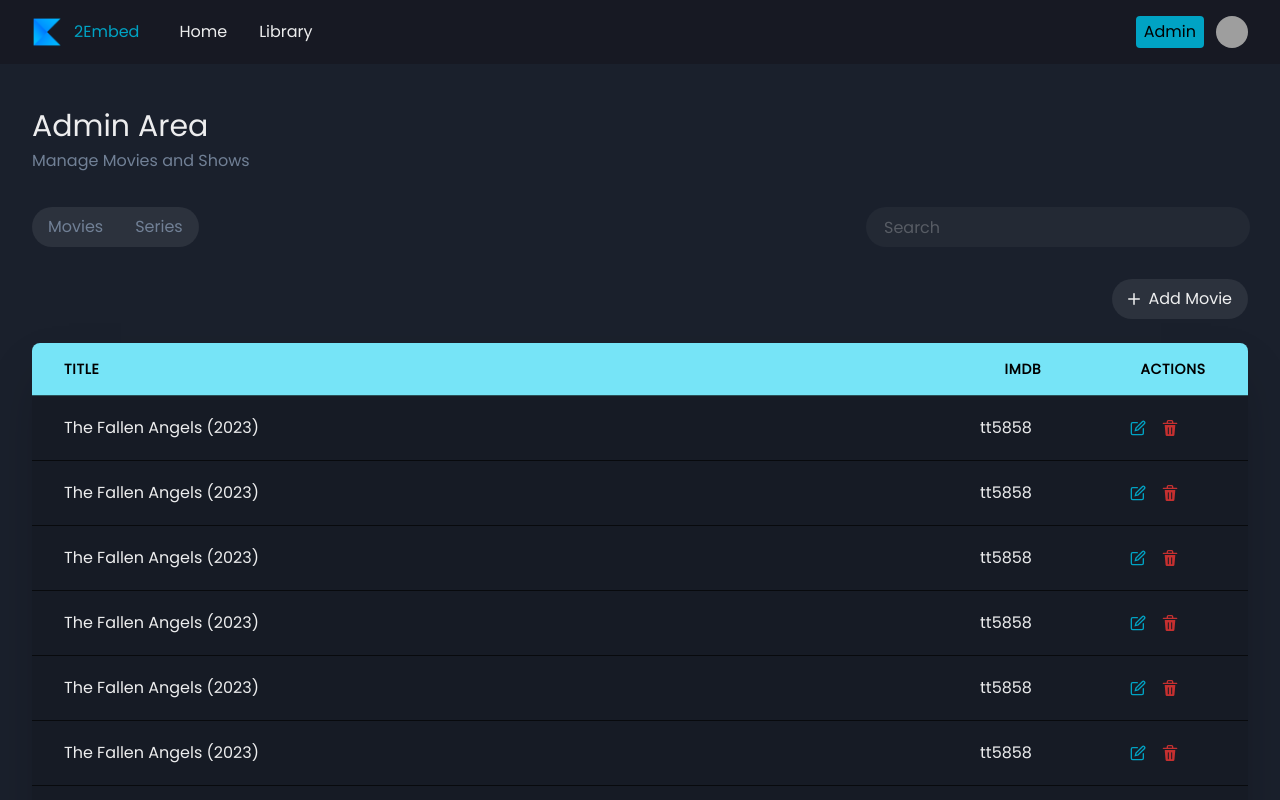
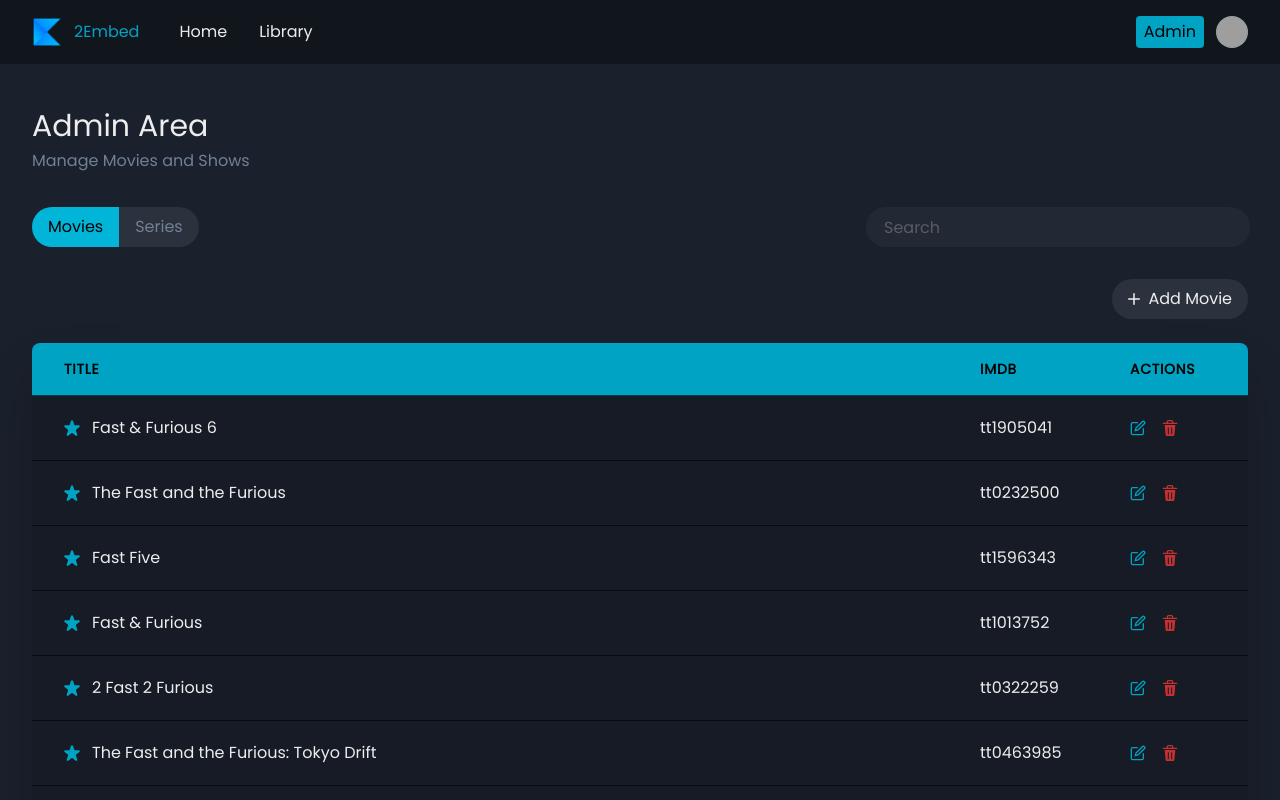
Before and after one commit to bertorepo/2embed, a React (Create React App) app: page /admin in a window 1280 px wide. Shown: the top 800 px of the page. Built offline with nearby package versions, Linux system fonts and the light colour scheme; data requests are answered from the project's data file; grey boxes are pictures that could not be loaded.

Commit message:
Add: cna filter list in Admin Area

```diff
--- a/src/components/AppBar.jsx
+++ b/src/components/AppBar.jsx
@@ -66,7 +66,7 @@ function AppBar() {
 
   return (
     <>
-      <Box bg={useColorModeValue("gray.100", "gray.900")} px={4}>
+      <Box bg="blackAlpha.500" px={4}>
         <Container maxW="8xl">
           <Flex h={16} alignItems={"center"} justifyContent={"space-between"}>
             <IconButton
@@ -155,9 +155,21 @@ function AppBar() {
 
           {isOpen && (
             <Box pb={4} display={{ md: "none" }}>
-              <Stack as={"nav"} spacing={4}>
+              <Stack
+                sx={{
+                  listStyleType: "none",
+                }}
+                as={"nav"}
+                spacing={4}
+              >
                 {navLinks.map((link) => (
-                  <NavLink key={link.label}>{link.label}</NavLink>
+                  <CustomLink
+                    key={link.label}
+                    to={link.path}
+                    style={isActiveStyle}
+                  >
+                    <NavLink>{link.label}</NavLink>
+                  </CustomLink>
                 ))}
               </Stack>
             </Box>
--- a/src/components/Card.jsx
+++ b/src/components/Card.jsx
@@ -19,6 +19,10 @@ function Card({ movie }) {
           display={"flex"}
           flexDirection={"column"}
           cursor={"pointer"}
+          _hover={{
+            bg: "blackAlpha.600",
+            transition: "all .8s",
+          }}
           sx={{
             height: "full",
           }}
--- /dev/null
+++ b/src/hooks/use-filter-list.js
@@ -0,0 +1,25 @@
+import { useState, useMemo } from "react";
+import { useMovieContext } from "./use-movie-context";
+
+export const useFilterList = (type = "movie") => {
+  const [currentType, setCurrentType] = useState(type);
+  const { filterData } = useMovieContext();
+
+  useMemo(() => {
+    filterData(currentType);
+  }, [currentType, filterData]);
+
+  const handleFilterData = (type) => {
+    // this will prevent from fetchinf from server again if current type is
+    // the same as type argument
+    if (currentType && currentType === type) {
+      return;
+    }
+
+    if (type) {
+      setCurrentType(type);
+    }
+  };
+
+  return { currentType, handleFilterData };
+};
--- a/src/pages/admin/AdminPage.jsx
+++ b/src/pages/admin/AdminPage.jsx
@@ -4,18 +4,65 @@ import ButtonGroup from "../../components/ButtonGroup";
 import CustomButton from "../../components/CustomButton";
 import InputField from "../../components/InputField";
 import ListTable from "./components/ListTable";
-import { Box } from "@chakra-ui/react";
-import { AddIcon } from "@chakra-ui/icons";
+import { Box, Flex, HStack, Icon, Td } from "@chakra-ui/react";
+import { AddIcon, StarIcon } from "@chakra-ui/icons";
+import { DeleteIcon, EditIcon } from "@chakra-ui/icons";
+
+import { useFilterList } from "../../hooks/use-filter-list";
+import { useMovieContext } from "../../hooks/use-movie-context";
 
 function AdminPage() {
+  const { movies } = useMovieContext();
+  const { currentType, handleFilterData } = useFilterList();
+
+  const config = [
+    {
+      label: "title",
+      render: (item) => (
+        <>
+          <Flex alignItems="center" columnGap={3}>
+            <StarIcon color="cyan.600" /> {item.Title}
+          </Flex>
+        </>
+      ),
+    },
+    {
+      label: "IMDB",
+      render: (item) => item.imdbID,
+    },
+    {
+      label: "Actions",
+      render: (item) => (
+        <HStack spacing={4}>
+          <Icon color={"cyan.600"} as={EditIcon} />
+          <Icon color={"red.600"} as={DeleteIcon} />
+        </HStack>
+      ),
+    },
+  ];
+
+  const keyFn = (item) => {
+    return item.label;
+  };
+
   return (
     <BoxContainer>
       <Header pageHeading="Admin Area" pageSubHeading="Manage Movies and Shows">
         <ButtonGroup>
-          <CustomButton rounded color="gray.500">
+          <CustomButton
+            isActive={currentType === "movie" ? true : false}
+            onClick={() => handleFilterData("movie")}
+            rounded
+            color="gray.500"
+          >
             Movies
           </CustomButton>
-          <CustomButton rounded color="gray.500">
+          <CustomButton
+            isActive={currentType === "series" ? true : false}
+            onClick={() => handleFilterData("series")}
+            rounded
+            color="gray.500"
+          >
             Series
           </CustomButton>
         </ButtonGroup>
@@ -34,10 +81,10 @@ function AdminPage() {
           leftIcon={<AddIcon h={3} w={3} />}
           rounded
         >
-          Add Movie
+          {currentType === "movie" ? "Add Movie" : "Add Series"}
         </CustomButton>
       </Box>
-      <ListTable />
+      <ListTable keyFn={keyFn} data={movies} config={config} />
     </BoxContainer>
   );
 }
--- a/src/pages/admin/components/ListTable.jsx
+++ b/src/pages/admin/components/ListTable.jsx
@@ -7,13 +7,40 @@ import {
   Th,
   Td,
   TableContainer,
-  HStack,
-  Icon,
 } from "@chakra-ui/react";
 
-import { DeleteIcon, EditIcon } from "@chakra-ui/icons";
+import { StarIcon } from "@chakra-ui/icons";
 
-function ListTable() {
+function ListTable({ config, data, keyFn }) {
+  const renderedHeaderRow = config.map((column) => {
+    return (
+      <Th
+        sx={{
+          width: column.label !== "title" ? "150px" : "",
+        }}
+        key={column.label}
+        color={"black"}
+      >
+        {column.label}
+      </Th>
+    );
+  });
+
+  const renderedColumnData = data.map((item) => {
+    const columnList = config.map((row) => {
+      return <Td key={row.label}>{row.render(item)}</Td>;
+    });
+
+    return (
+      <Tr
+        key={keyFn(item)}
+        _hover={{ bg: "blackAlpha.400", transition: "all 1s" }}
+      >
+        {columnList}
+      </Tr>
+    );
+  });
+
   return (
     <Box p={4} mt={2}>
       <TableContainer
@@ -24,48 +51,10 @@ function ListTable() {
         }}
       >
         <Table size="lg" colorScheme={"blackAlpha"}>
-          <Thead bg={"cyan.300"}>
-            <Tr>
-              <Th color={"black"}>Title</Th>
-              <Th
-                color={"black"}
-                sx={{
-                  width: "150px",
-                  textAlign: "center",
-                }}
-              >
-                IMDB
-              </Th>
-              <Th
-                color={"black"}
-                sx={{
-                  width: "150px",
-                  textAlign: "center",
-                }}
-              >
-                Actions
-              </Th>
-            </Tr>
+          <Thead bg={"cyan.600"}>
+            <Tr>{renderedHeaderRow}</Tr>
           </Thead>
-          <Tbody>
-            {[1, 2, 3, 4, 5, 6, 8, 9, 10].map((item) => {
-              return (
-                <Tr
-                  key={item}
-                  _hover={{ bg: "blackAlpha.400", transition: "all 1s" }}
-                >
-                  <Td>The Fallen Angels (2023)</Td>
-                  <Td>tt5858</Td>
-                  <Td>
-                    <HStack spacing={4}>
-                      <Icon color={"cyan.600"} as={EditIcon} />
-                      <Icon color={"red.600"} as={DeleteIcon} />
-                    </HStack>
-                  </Td>
-                </Tr>
-              );
-            })}
-          </Tbody>
+          <Tbody>{renderedColumnData}</Tbody>
         </Table>
       </TableContainer>
     </Box>
--- a/src/pages/library/Library.jsx
+++ b/src/pages/library/Library.jsx
@@ -1,4 +1,3 @@
-import { useEffect, useState } from "react";
 import CustomButton from "../../components/CustomButton";
 import InputField from "../../components/InputField";
 import Loader from "../../components/Loader";
@@ -8,28 +7,12 @@ import BoxContainer from "../../layout/BoxContainer";
 import CardsList from "./CardsList";
 import Header from "../../components/Header";
 import ButtonGroup from "../../components/ButtonGroup";
+import { useFilterList } from "../../hooks/use-filter-list";
 
 function Library() {
-  const { movies, filterData } = useMovieContext();
-  const [currentType, setCurrentType] = useState("movie");
+  const { movies } = useMovieContext();
+  const { handleFilterData, currentType } = useFilterList();
   const { isLoading } = useLoader(movies);
-
-  useEffect(() => {
-    filterData(currentType);
-  }, [currentType, filterData]);
-
-  const handleFilterData = (type) => {
-    // this will prevent from fetchinf from server again if current type is
-    // the same as type argument
-    if (currentType && currentType === type) {
-      return;
-    }
-
-    if (type) {
-      filterData(type);
-      setCurrentType(type);
-    }
-  };
 
   return (
     <BoxContainer>
```
Also changed, not shown: src/hooks/use-loader.js (renamed from src/hooks/use-loader.jsx).
